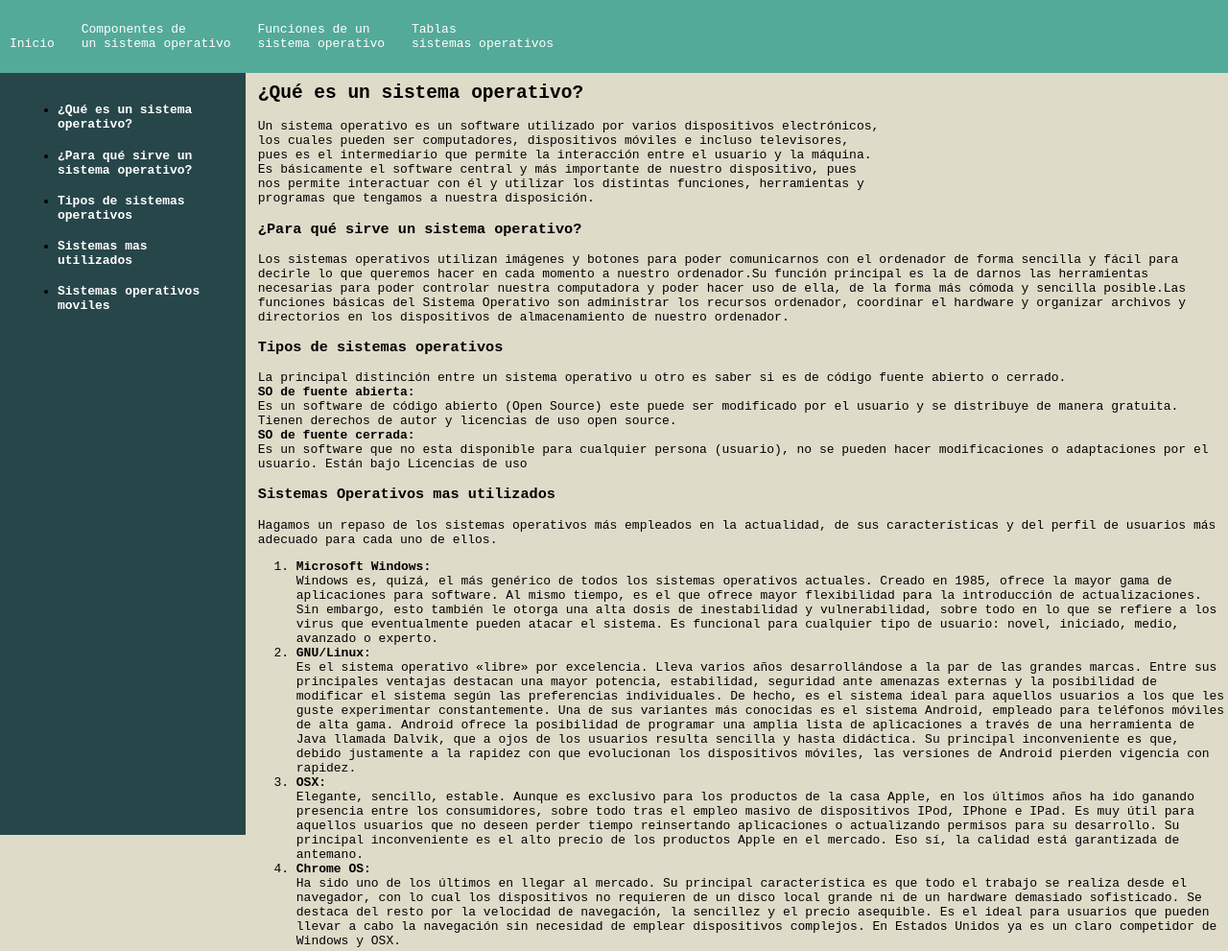
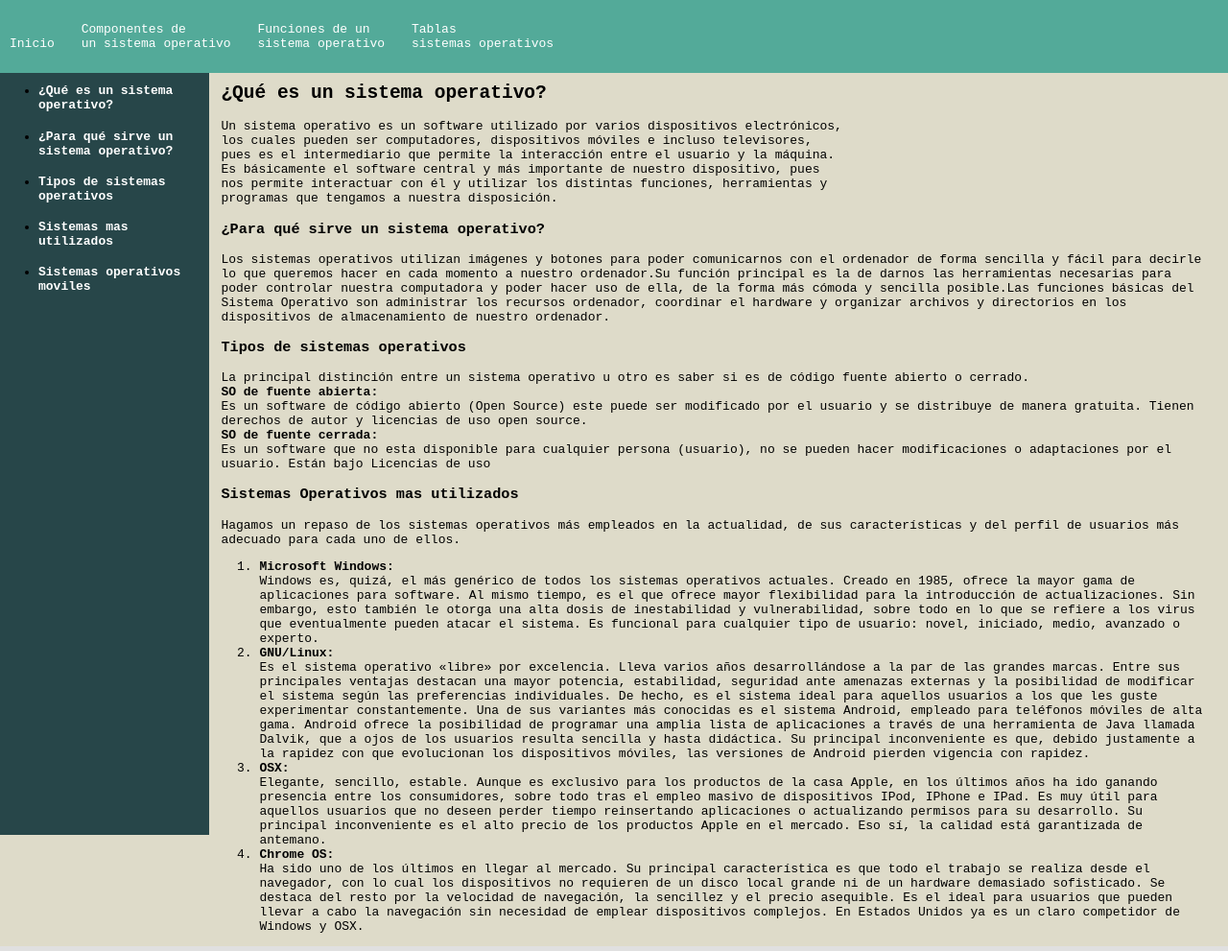
Before and after one commit to 016jesus/proyecto_intro, a plain HTML site: page index.html in a window 1280 px wide. Shown: the whole page at 96% size. Drawn offline with Linux system fonts and the light colour scheme.

Commit message:
cambios complementarios
xd

```diff
--- a/css/style.css
+++ b/css/style.css
@@ -40,8 +40,8 @@ header .botones:hover {
 
 nav {
   float: left;
-  padding: 20px;
-  width: 20%;
+
+  width: 17%;
   height: 100%;
   background-color: #274649;
   position: fixed;
@@ -50,7 +50,8 @@ nav {
 
 article {
   float: left;
-  padding-left: 21%;
+  padding-left: 18%;
+  padding-right: 1%;
   width: 100%;
   background-color: #DEDBC9;
 }
```
